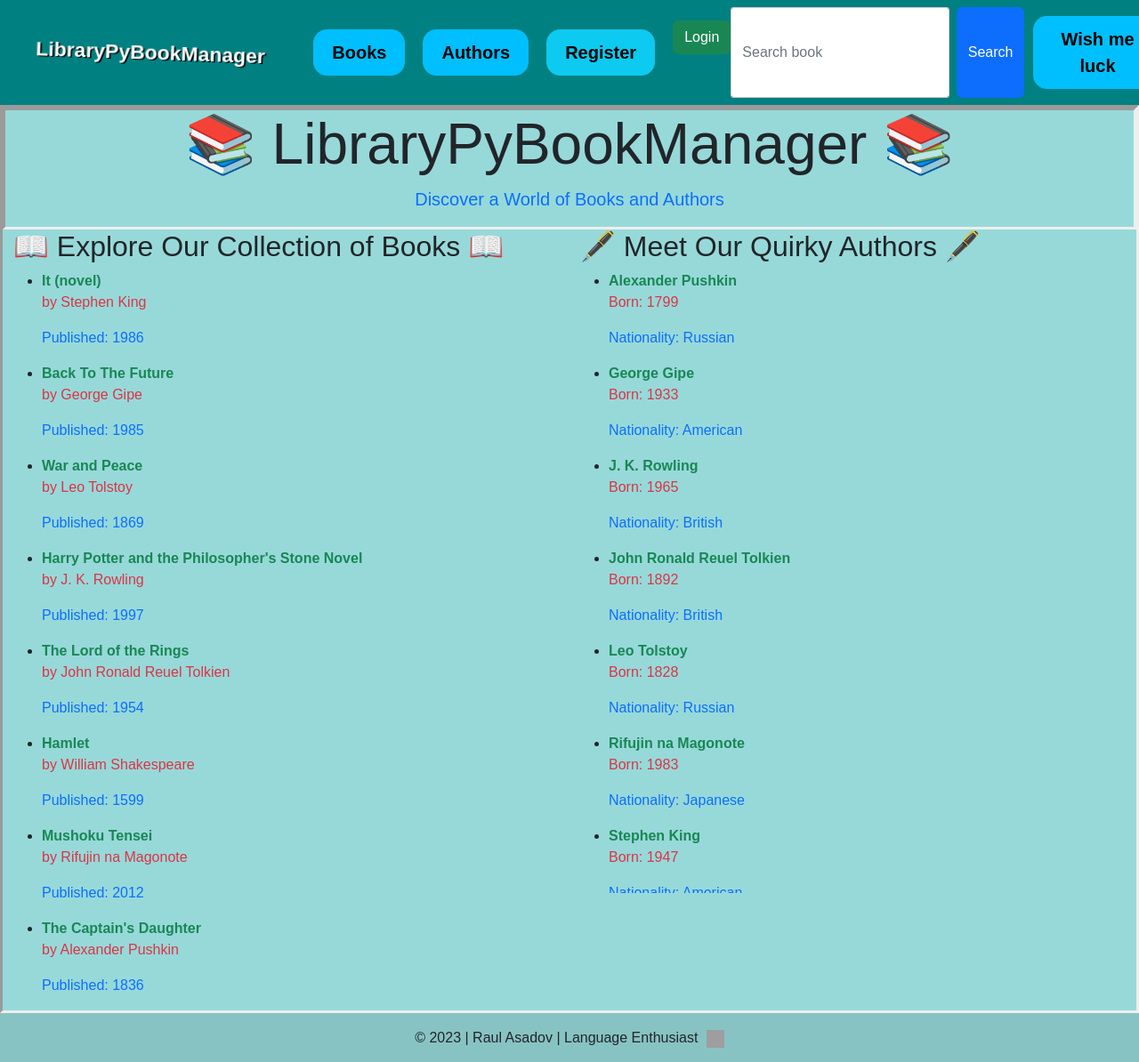
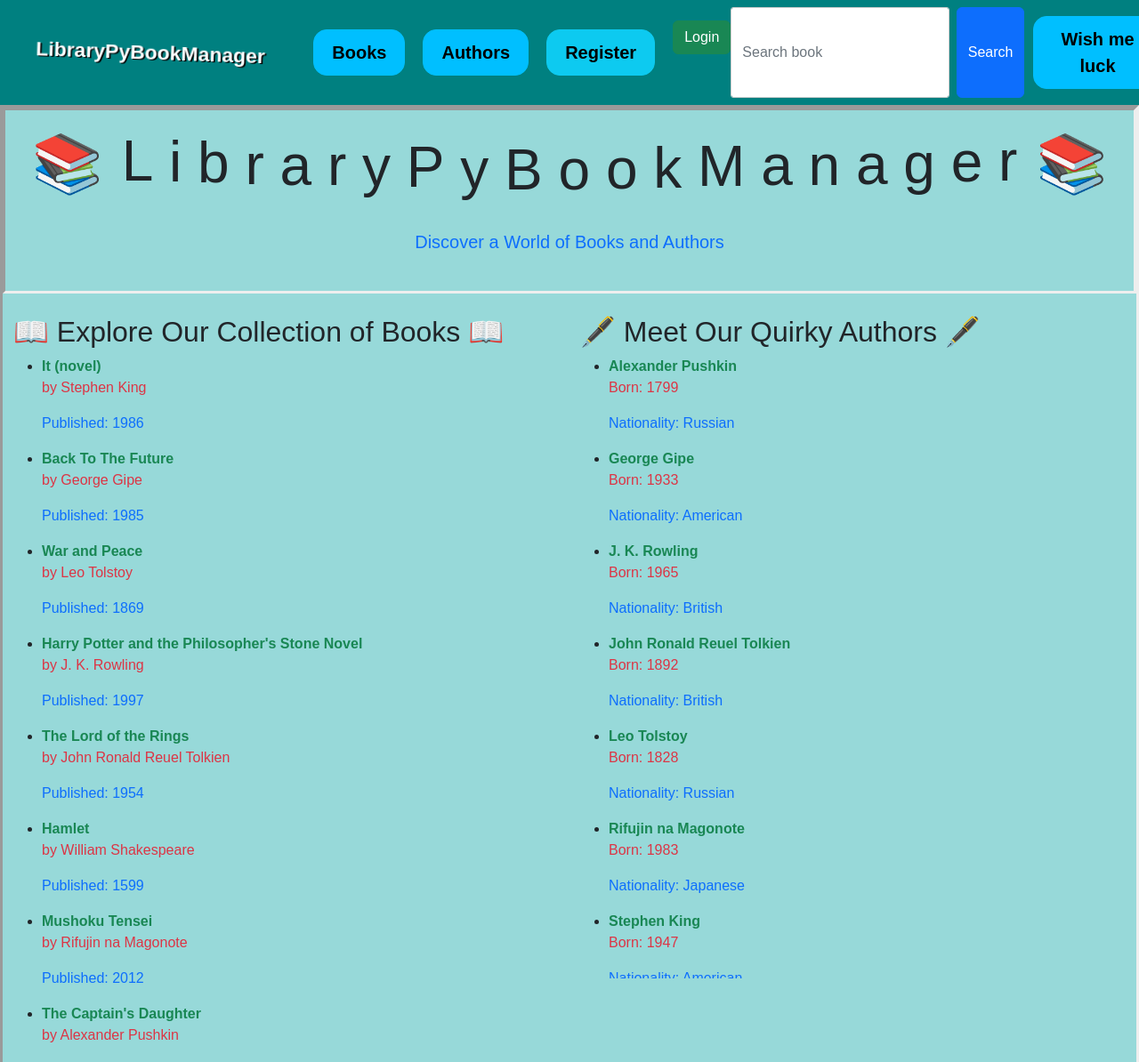
Before and after one commit to 3raulo9/jb_pre_final_loan_book, a Django app: page / in a window 1280 px wide. Shown: the top 1194 px of the page at 89% size. Run offline with Django 4.2, Linux system fonts and the light colour scheme; data comes from the database, SQL or seed files in the repository; grey boxes are pictures that could not be loaded.

Commit message:
styles
index change cool animation

```diff
--- a/bookloanjb/base/templates/base/index.html
+++ b/bookloanjb/base/templates/base/index.html
@@ -1,15 +1,163 @@
 {% extends "base/base.html" %}
 {% block body_block %}
+<style>
+    .emoji-float {
+        display: inline-block;
+        position: relative;
+        animation-duration: 3s;
+        animation-iteration-count: infinite;
+        animation-timing-function: ease-in-out;
+    }
+
+    .left-float {
+        animation-name: floatLeft;
+    }
+
+    .right-float {
+        animation-name: floatRight;
+    }
+
+    @keyframes floatLeft {
+        0%, 100% {
+            transform: translateX(0) translateY(0);
+        }
+        50% {
+            transform: translateX(-10px) translateY(-5px);
+        }
+    }
+
+    @keyframes floatRight {
+        0%, 100% {
+            transform: translateX(0) translateY(0);
+        }
+        50% {
+            transform: translateX(10px) translateY(-5px);
+        }
+    }
+
+    .shake-text {
+        animation: wave 2s infinite; /* Adjust the duration for a smoother wave */
+        display: inline-block;
+    }
+
+    @keyframes wave {
+        0% {
+            transform: translateY(0);
+        }
+        25% {
+            transform: translateY(-5px);
+        }
+        50% {
+            transform: translateY(0);
+        }
+        75% {
+            transform: translateY(5px);
+        }
+        100% {
+            transform: translateY(0);
+        }
+    }
+    /* Add individual delays for each letter */
+    .shake-text:nth-child(1) {
+        animation-delay: 0.1s;
+    }
+    .shake-text:nth-child(2) {
+        animation-delay: 0.2s;
+    }
+    .shake-text:nth-child(3) {
+        animation-delay: 0.3s;
+    }
+    .shake-text:nth-child(4) {
+        animation-delay: 0.4s;
+    }
+    .shake-text:nth-child(5) {
+        animation-delay: 0.5s;
+    }
+    .shake-text:nth-child(6) {
+        animation-delay: 0.6s;
+    }
+    .shake-text:nth-child(7) {
+        animation-delay: 0.7s;
+    }
+    .shake-text:nth-child(8) {
+        animation-delay: 0.8s;
+    }
+    .shake-text:nth-child(9) {
+        animation-delay: 0.9s;
+    }
+    .shake-text:nth-child(10) {
+        animation-delay: 1s;
+    }
+    .shake-text:nth-child(11) {
+        animation-delay: 1.1s;
+    }
+    .shake-text:nth-child(12) {
+        animation-delay: 1.2s;
+    }
+    .shake-text:nth-child(13) {
+        animation-delay: 1.3s;
+    }
+    .shake-text:nth-child(14) {
+        animation-delay: 1.4s;
+    }
+    .shake-text:nth-child(15) {
+        animation-delay: 1.5s;
+    }
+    .shake-text:nth-child(16) {
+        animation-delay: 1.6s;
+    }
+    .shake-text:nth-child(17) {
+        animation-delay: 1.7s;
+    }
+    .shake-text:nth-child(18) {
+        animation-delay: 1.8s;
+    }
+    .shake-text:nth-child(19) {
+        animation-delay: 1.9s;
+    }
+    .shake-text:nth-child(20) {
+        animation-delay: 2s;
+    }
+    .shake-text:nth-child(21) {
+        animation-delay: 2.1s;
+    }
+</style>
 <div class="container-fluid" style="border-style: inset;">
     <div class="row">
         <div class="col-md-12 text-center" style="border-style: inset;">
             <header>
-                    <h1 class="display-3">📚 LibraryPyBookManager 📚</h1>
-
+                <br>
+                <h1 class="display-3">
+                    <span class="emoji-float left-float">📚</span>
+                    <span class="shake-text">L</span>
+                    <span class="shake-text">i</span>
+                    <span class="shake-text">b</span>
+                    <span class="shake-text">r</span>
+                    <span class="shake-text">a</span>
+                    <span class="shake-text">r</span>
+                    <span class="shake-text">y</span>
+                    <span class="shake-text">P</span>
+                    <span class="shake-text">y</span>
+                    <span class="shake-text">B</span>
+                    <span class="shake-text">o</span>
+                    <span class="shake-text">o</span>
+                    <span class="shake-text">k</span>
+                    <span class="shake-text">M</span>
+                    <span class="shake-text">a</span>
+                    <span class="shake-text">n</span>
+                    <span class="shake-text">a</span>
+                    <span class="shake-text">g</span>
+                    <span class="shake-text">e</span>
+                    <span class="shake-text">r</span>
+                    <span class="emoji-float right-float">📚</span>
+                </h1>
+                <br>
                 <p class="lead text-primary">Discover a World of Books and Authors</p>
+                <br>
             </header>
         </div>
     </div>
+    <br>
     <div class="row">
         <div class="col-md-6">
             <section class="book-section">
@@ -29,11 +177,11 @@
                 {% endif %}
             </section>
         </div>
+
         <div class="col-md-6">
             <section class="author-section">
                 <h2>🖋️ Meet Our Quirky Authors 🖋️</h2>
                 <div class="col" style="max-height: 700px;overflow:auto;">
-
                 {% if author_records %}
                     <ul class="author-list">
                         {% for author in author_records %}
@@ -42,7 +190,6 @@
                                 <p class="text-danger">Born: {{ author.birth_year }}</p>
                                 <p class="text-primary">Nationality: {{ author.nationality }}</p>
                             </li>
-
                         {% endfor %}
                     </ul>
                 {% else %}
```
Lines whose indentation alone changed are shown as unchanged.
